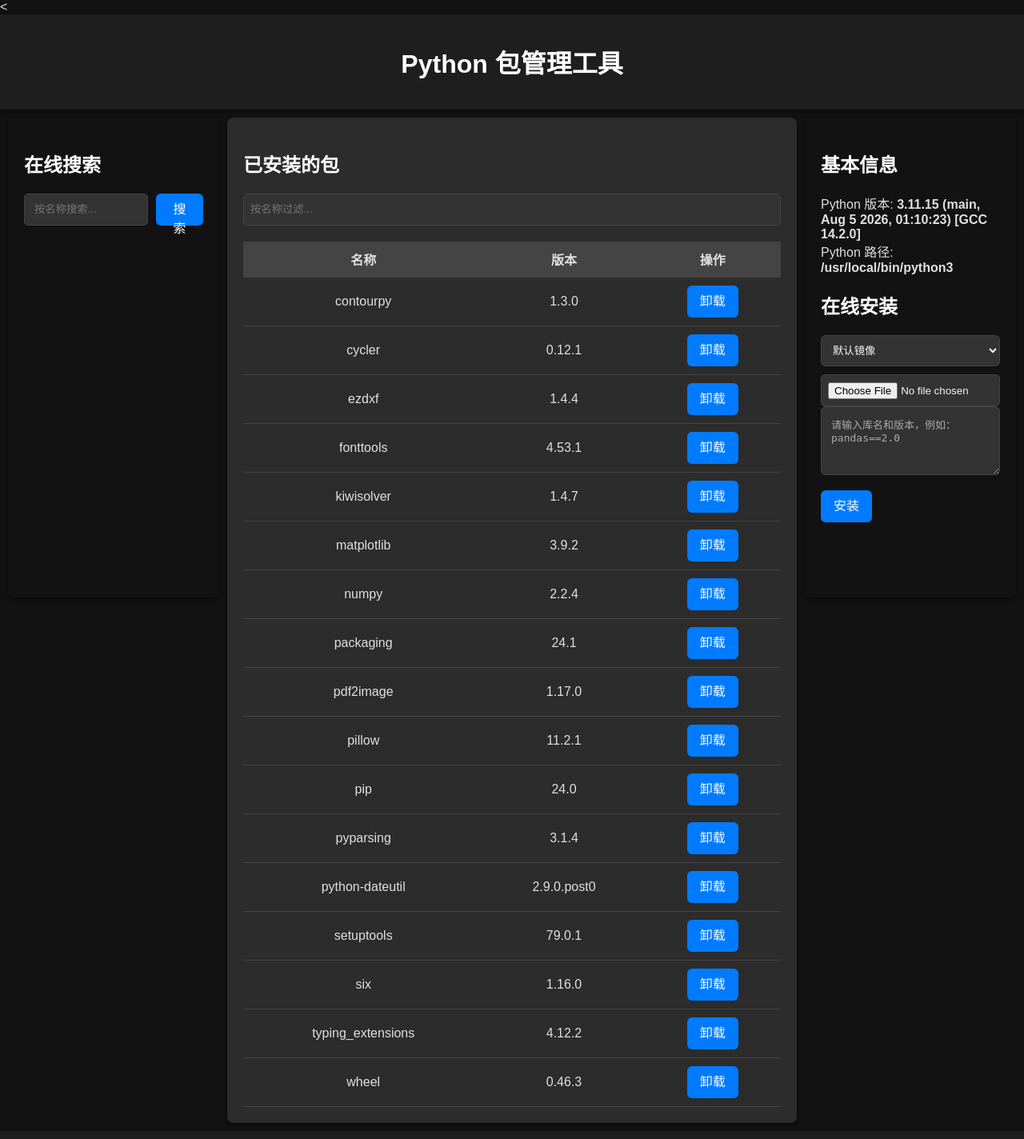
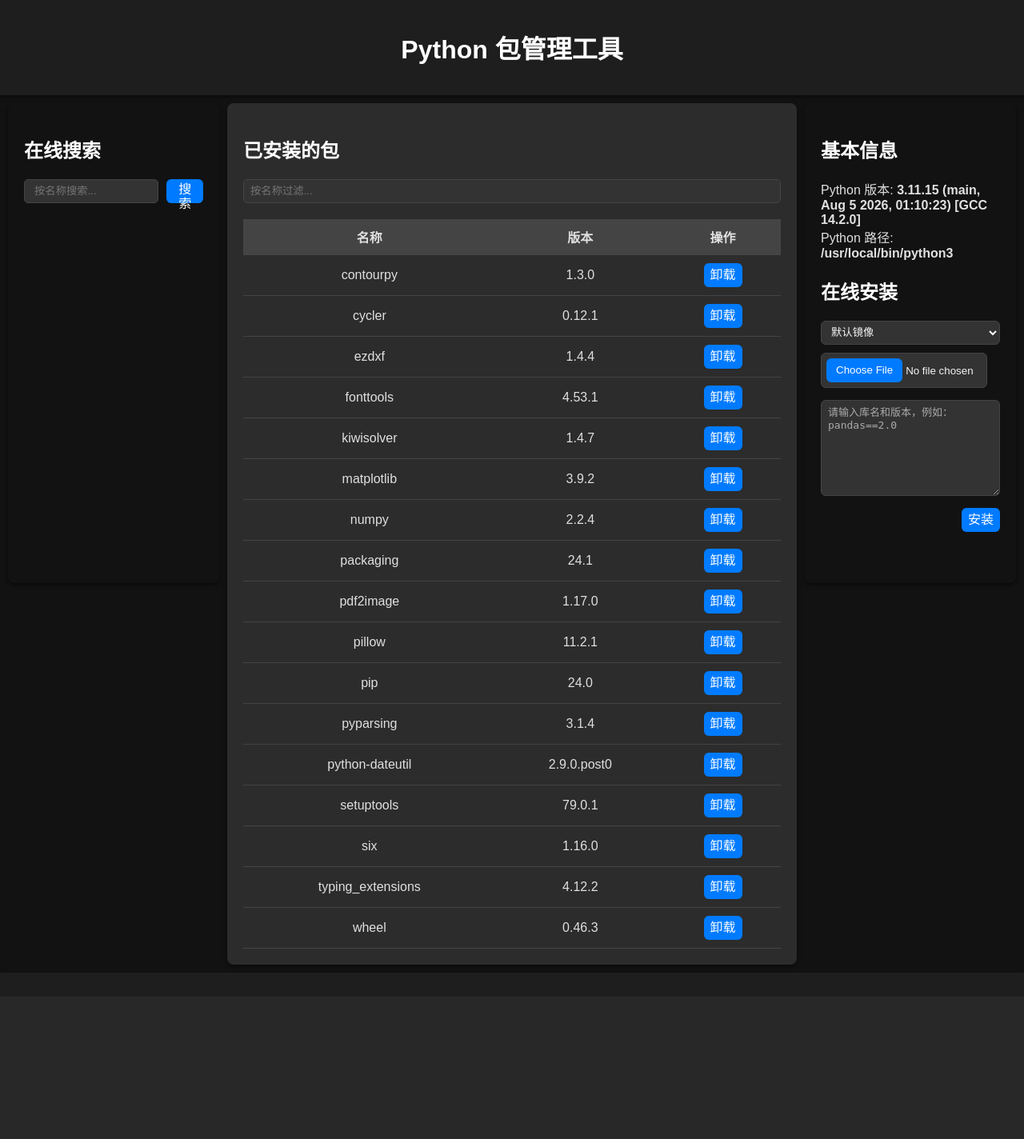
Before and after one commit to merlons/pipui, a Flask app: page / in a window 1280 px wide. Shown: the top 1424 px of the page at 80% size. After the commit the page ends 1216 px from the top, so only its background shows below. Run offline with Flask 3, Linux system fonts and the light colour scheme; data that the repository does not hold is empty.

Commit message:
统一样式

```diff
--- a/pipui/templates/index.html
+++ b/pipui/templates/index.html
@@ -1,6 +1,5 @@
 <!DOCTYPE html>
 <html lang="zh">
-<
 <head>
     <meta charset="UTF-8">
     <title>Python 包管理工具</title>
@@ -56,14 +55,14 @@
 
     input {
         width: 100%;
-            padding: 8px;
+        padding: 4px 8px;
         border: 1px solid #444;
         border-radius: 5px;
         background-color: #333;
         color: #f5f5f5;
         box-sizing: border-box;
-            height: 40px; /* 确保输入框和按钮高度一致 */
-            line-height: 24px; /* 确保文本垂直居中 */
+        height: 30px;
+        line-height: 18px;
     }
 
     table {
@@ -87,17 +86,16 @@
         background-color: #555;
     }
 
-        /* 统一按钮样式 */
     button {
         background-color: #007bff;
         color: #ffffff;
         border: none;
-            padding: 8px 16px; /* 统一内边距 */
+        padding: 4px 8px;
         border-radius: 6px;
         cursor: pointer;
-            font-size: 1em; /* 调整字体大小，使按钮更紧凑 */
-            height: 40px; /* 确保按钮和输入框高度一致 */
-            line-height: 24px; /* 确保文本垂直居中 */
+        font-size: 1em;
+        height: 30px;
+        line-height: 18px;
     }
 
     button:hover {
@@ -111,8 +109,8 @@
     }
 
     .search-container input {
-            width: 80%; /* 输入框宽度占大部分 */
-            padding: 8px 12px; /* 调整内边距 */
+        width: 80%;
+        padding: 8px 12px;
     }
 
     .search-container button {
@@ -120,27 +118,57 @@
     }
 
     #interpreter-info {
-            white-space: normal; /* 确保文本自动换行 */
-            word-wrap: break-word; /* 在长单词时自动换行 */
-            word-break: break-word; /* 确保长单词（如路径）也能正确换行 */
+        white-space: normal;
+        word-wrap: break-word;
+        word-break: break-word;
     }
 
     /* 美化下拉框 */
     select {
         width: 100%;
-            padding: 10px;
+        padding: 4px 8px;
         border: 1px solid #444;
         border-radius: 6px;
         background-color: #333;
         color: #f5f5f5;
         box-sizing: border-box;
+        height: 30px;
         margin-bottom: 10px;
     }
 
-        /* 安装相关的样式 */
+    /* 美化文件选择框 */
+    #file-input {
+        padding: 6px;
+        border: 1px solid #444;
+        border-radius: 6px;
+        background-color: #333;
+        color: #f5f5f5;
+        box-sizing: border-box;
+        height: 44px;
+        cursor: pointer;
+        margin-bottom: 15px;
+        display: inline-block;
+        width: calc(100% - 16px); /* 留出一些空间给按钮 */
+    }
+
+    #file-input::file-selector-button {
+        background-color: #007bff;
+        color: #fff;
+        border: none;
+        padding: 5px 12px;
+        border-radius: 6px;
+        font-size: 1em;
+        cursor: pointer;
+        height: 30px; /* 按钮的高度统一设置 */
+    }
+
+    #file-input::file-selector-button:hover {
+        background-color: #0056b3;
+    }
+
     #install-input {
         width: 100%;
-            padding: 12px;
+        padding: 4px 8px;
         font-size: 1em;
         border: 1px solid #444;
         border-radius: 6px;
@@ -149,14 +177,27 @@
         box-sizing: border-box;
         margin-bottom: 15px;
         resize: vertical;
+        height: auto;
+        min-height: 120px;
+        max-height: 500px;
     }
 
     #install-input::placeholder {
         color: #aaa;
     }
 
+    .install-controls {
+        display: flex;
+        flex-direction: column;
+        justify-content: flex-start;
+    }
+
+    .install-controls button {
+        margin-left: auto;
+    }
 
 </style>
+
 
 </head>
 <body>
@@ -223,7 +264,6 @@
 </div>
 
 <div class="footer"></div>
-
 
 <script>
     let sortOrder = {name: 1, version: 1}; // 1 为正序，-1 为倒序
```
Lines whose indentation alone changed are shown as unchanged.
